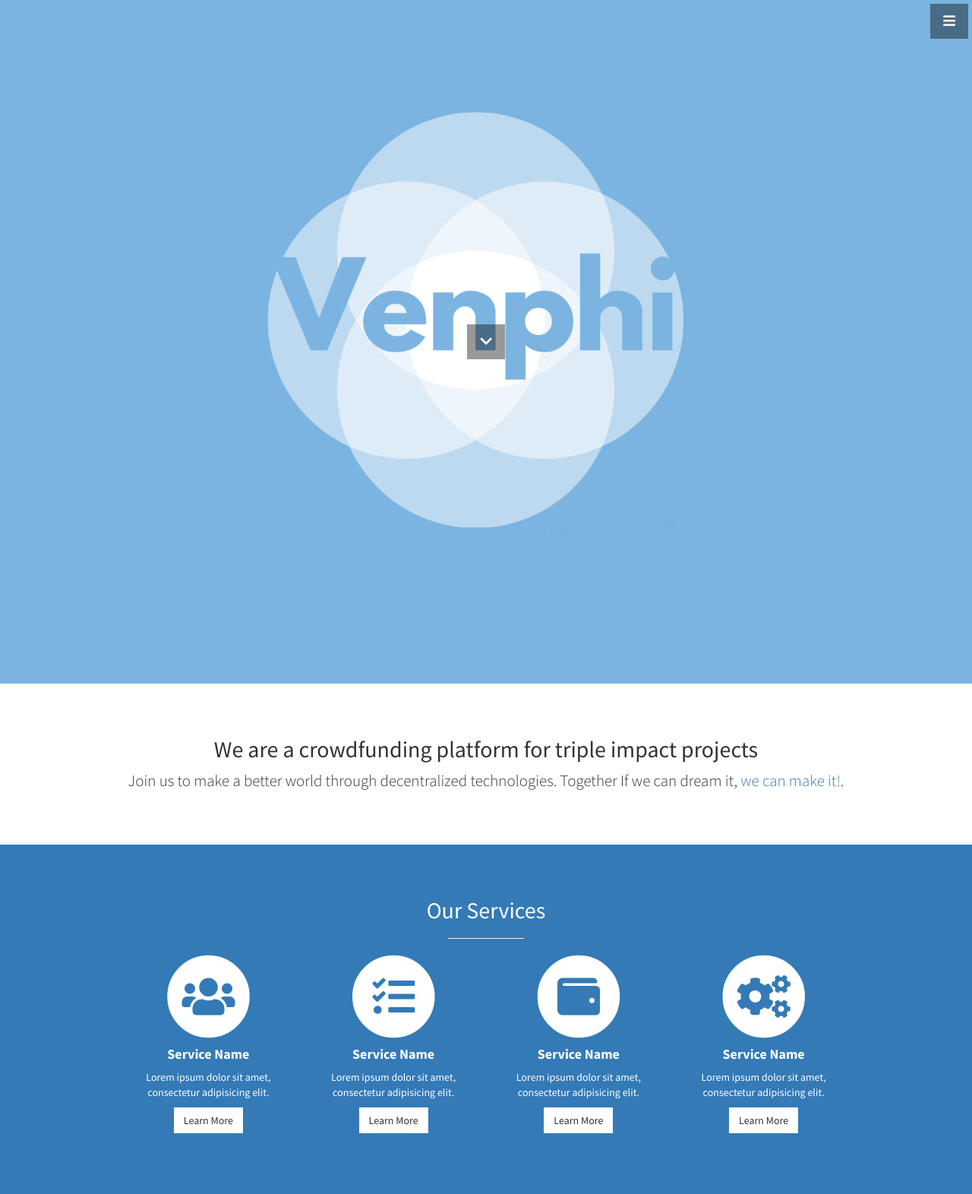
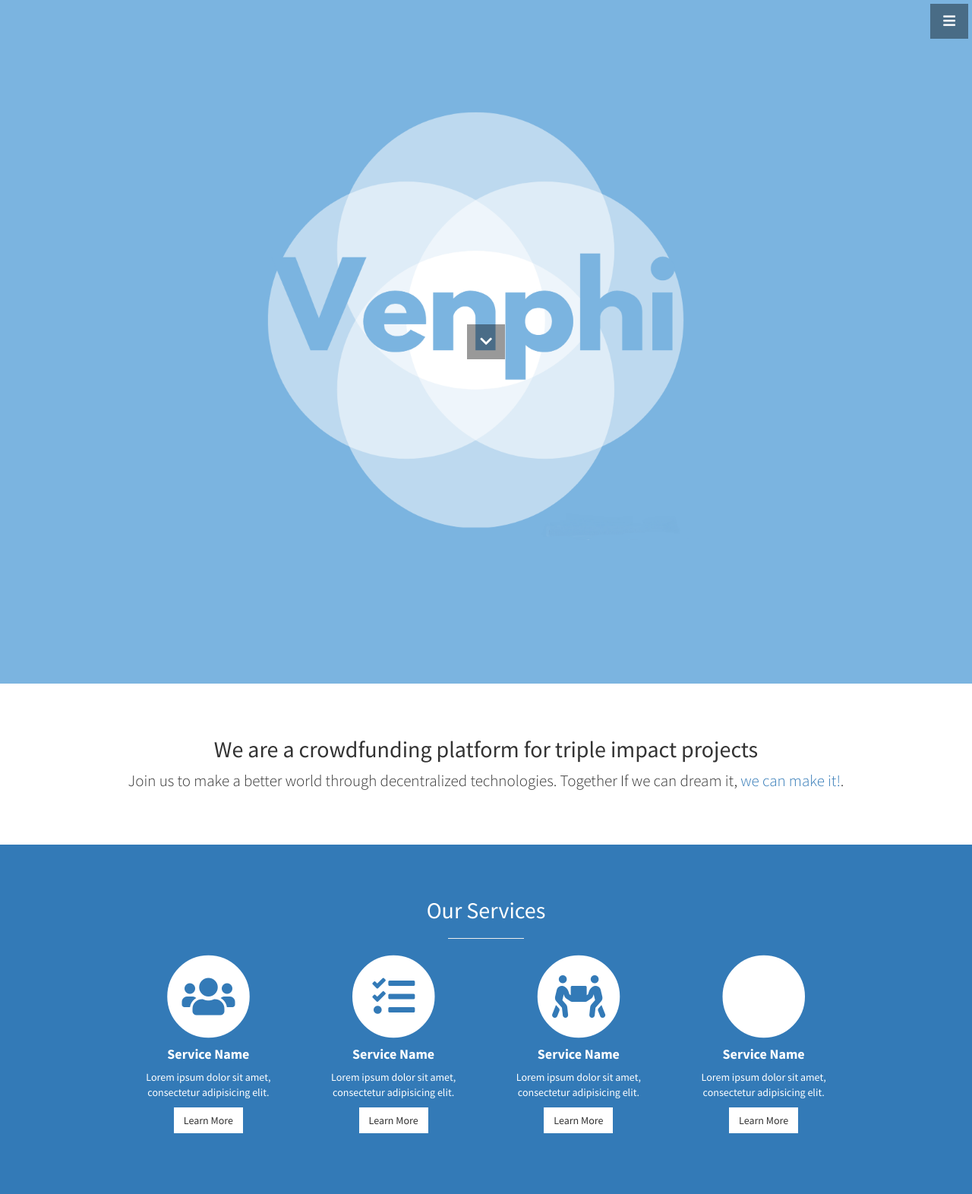
Before and after one commit to venphi/venphi.github.io, a Jekyll site: the page built from index.html, in a window 1280 px wide. Shown: the whole page at 76% size. Built offline with Jekyll 4.4.1, drawn with Linux system fonts in a browser that asks for light colours; nearby versions of some CDN libraries.

Commit message:
change icons again

```diff
--- a/_includes/services.html
+++ b/_includes/services.html
@@ -36,7 +36,7 @@
             <div class="service-item">
               <span class="fa-stack fa-4x">
               <i class="fa fa-circle fa-stack-2x"></i>
-              <i class="fas fa-wallet fa-stack-1x text-primary"></i>
+              <i class="fas fa-people-carry fa-stack-1x text-primary"></i>
             </span>
               <h4>
                 <strong>Service Name</strong>
@@ -49,7 +49,7 @@
             <div class="service-item">
               <span class="fa-stack fa-4x">
               <i class="fa fa-circle fa-stack-2x"></i>
-              <i class="fa fa-cogs fa-stack-1x text-primary"></i>
+              <i class="fa fa-hands-holding-hands fa-stack-1x text-primary"></i>
             </span>
               <h4>
                 <strong>Service Name</strong>
```
